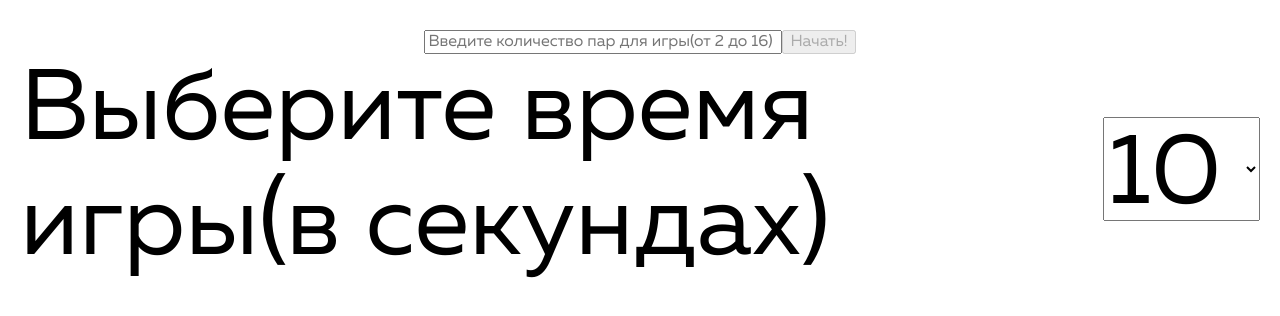
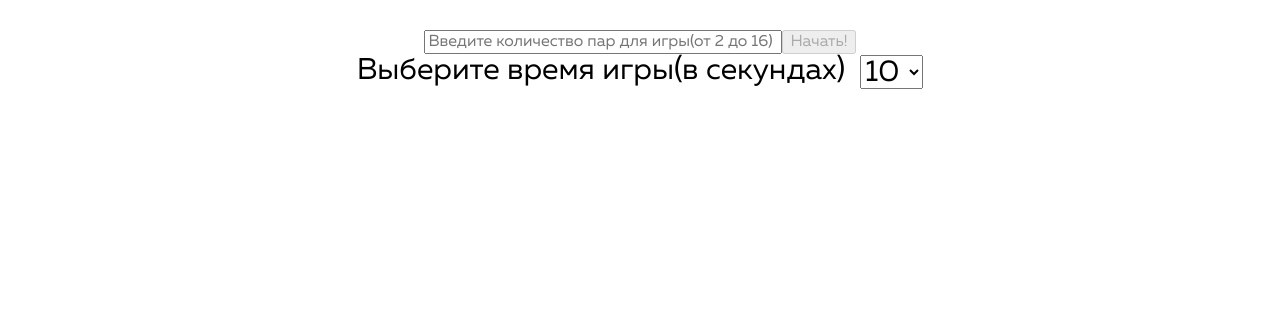
Before and after one commit to doctorveb292/pairs, a website: page index.html in a window 1280 px wide. Drawn offline with Linux system fonts and the light colour scheme.

Commit message:
Update style.css

```diff
--- a/style.css
+++ b/style.css
@@ -111,11 +111,11 @@
   }
 
   .timer-window {
-    display:flex;
+    display: flex;
     align-items: center;
     justify-content: center;
     gap: 15px;
     paddind: 15px;
-    margin: 30px,auto;
-    font-size: 100px;
+    margin: 40px, auto;
+    font-size: 30px;
   }
```
